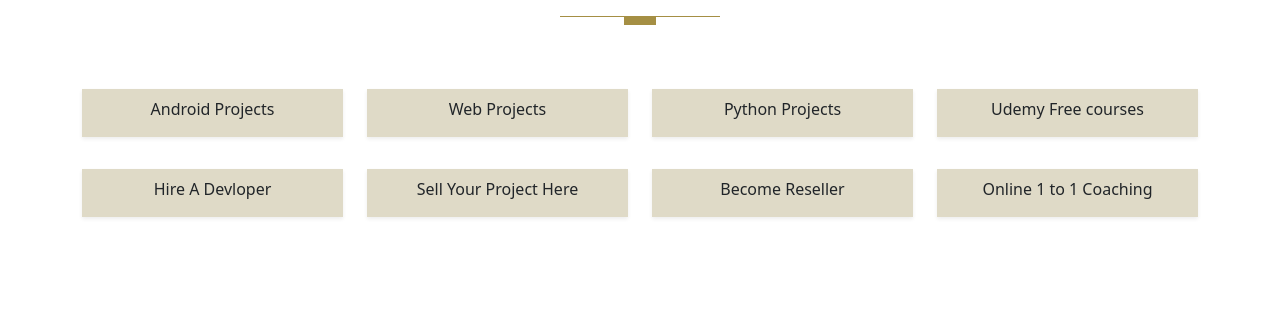
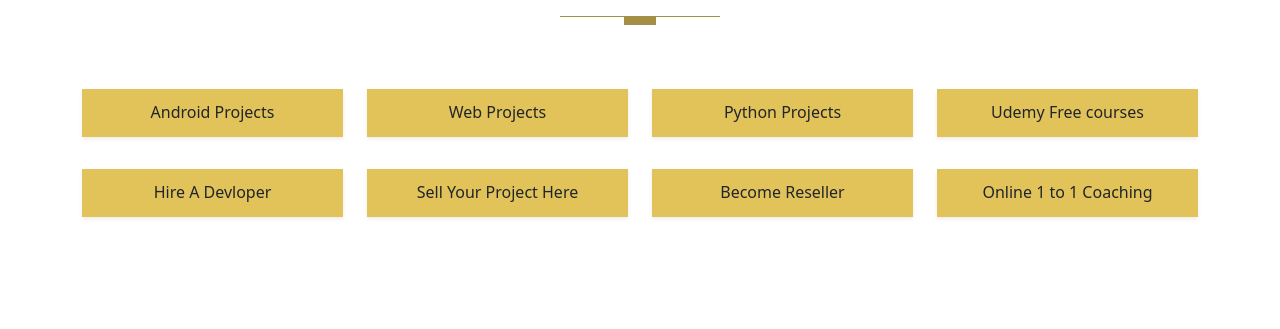
Before and after one commit to jineshnagori/tech-projects, a PHP site: page / in a window 1280 px wide. Shown: the part 831-1160 px from the top of the page. Run offline with PHP 8.4, Linux system fonts and the light colour scheme; some libraries are stand-ins or nearby versions.

Commit message:
color changed and text center

```diff
--- a/assets/css/style.css
+++ b/assets/css/style.css
@@ -189,7 +189,7 @@ p {
   padding: 0 0 5rem 0;
 }
 .service-box {
-  background-color: #dfdac7;
+  background-color: #e2c35a;
   max-width: 100%;
   height: 3rem;
   margin-bottom: 2rem;
@@ -202,6 +202,10 @@ p {
   transform: scale(1.1);
 }
 
+.service-box p {
+  margin-top: 1%;
+}
+
 @media (max-width: 767px) {
   .intros img {
     display: none;
```
